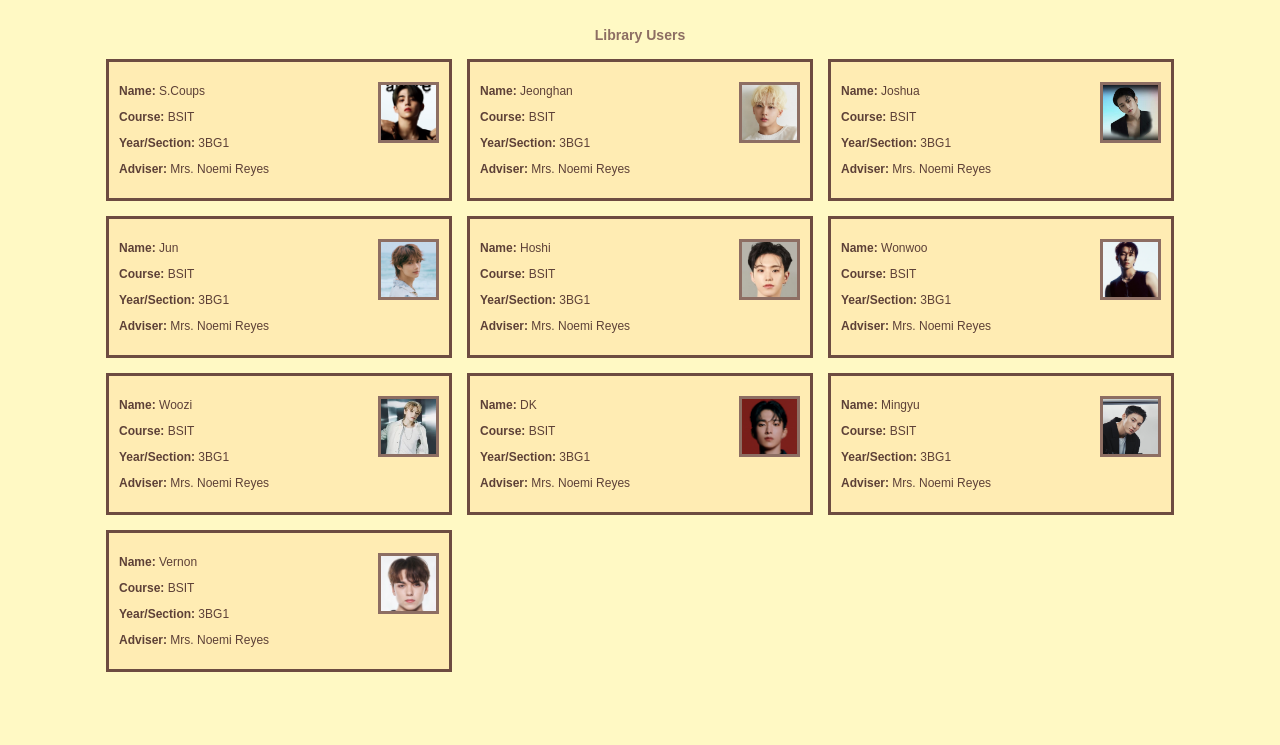
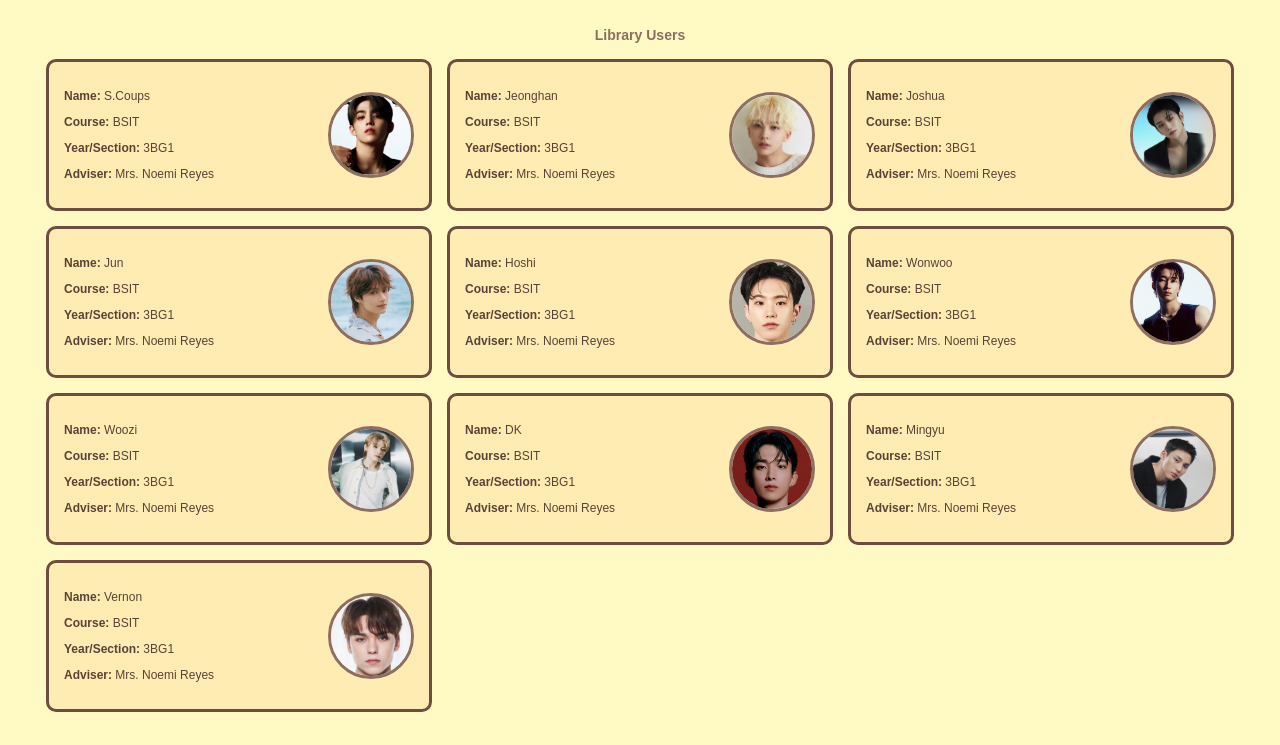
Before and after one commit to justinerey101/wst, a plain HTML site: page exam/index.html in a window 1280 px wide. Shown: the part 55-800 px from the top of the page. Drawn offline with Linux system fonts and the light colour scheme.

Commit message:
Updated project

```diff
--- a/exam/index.html
+++ b/exam/index.html
@@ -31,20 +31,21 @@
       }
       .student {
         display: flex;
-        align-items: flex-start;
+        align-items: center;
         border: 3px solid #6D4C41;
-        padding: 10px;
-        width: 320px;
+        padding: 15px;
+        width: 350px;
         position: relative;
         background-color: #FFECB3;
+        border-radius: 10px;
       }
       .student img {
-        width: 55px;
-        height: 55px;
+        width: 80px;
+        height: 80px;
         object-fit: cover;
         border: 3px solid #8D6E63;
-        margin-left: 10px;
-        margin-top: 10px;
+        border-radius: 50%;
+        margin-left: 15px;
       }
       .details {
         font-size: 12px;
```
